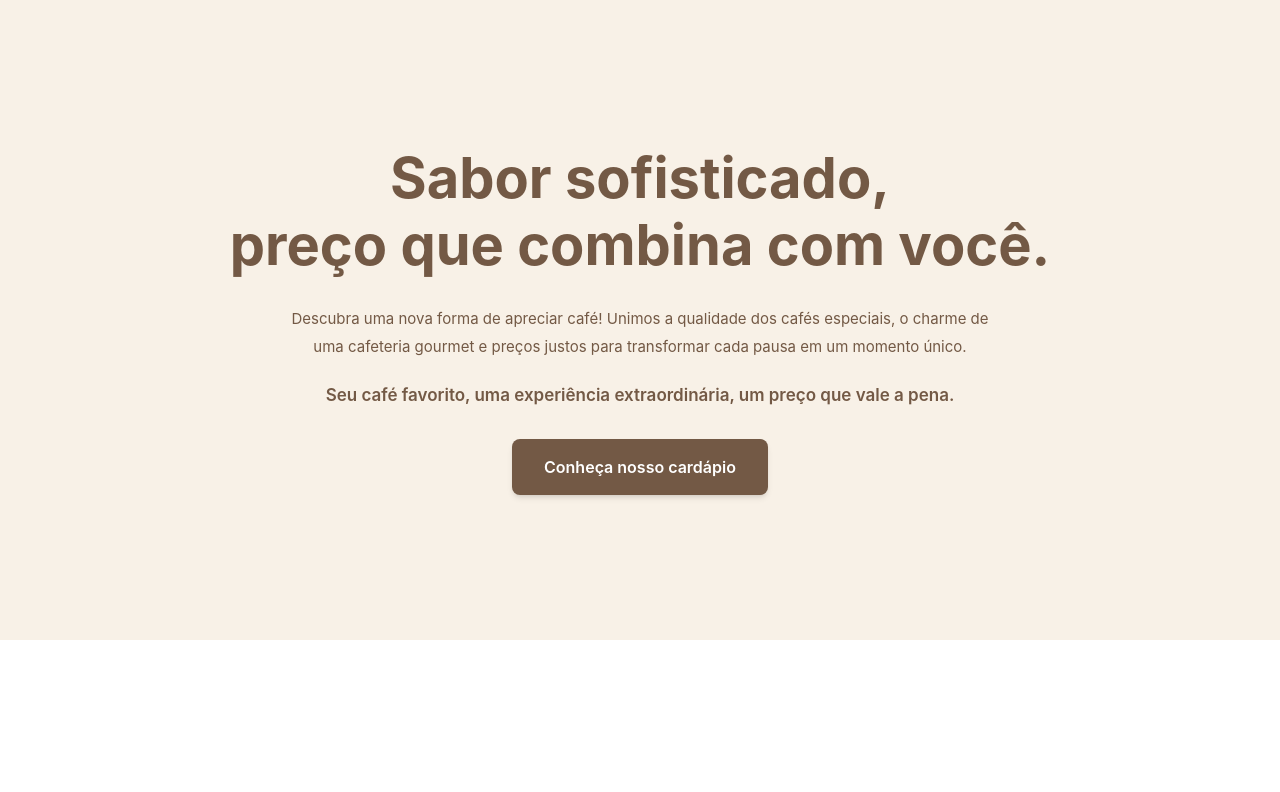
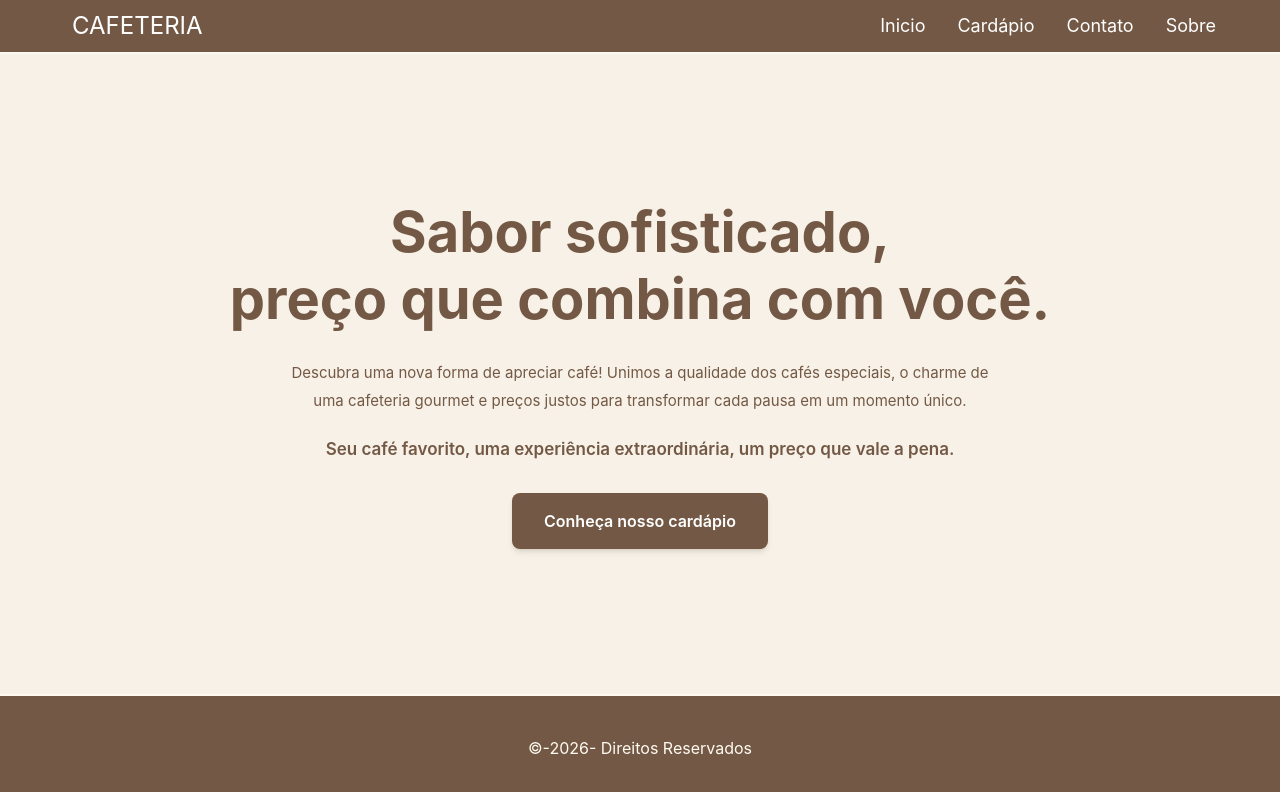
Before and after one commit to Pentacode-FIAP/cafeteria, a React (Vite) app: page / in a window 1280 px wide. Shown: the top 792 px of the page. Built offline with nearby package versions, Linux system fonts and the light colour scheme.

Commit message:
Feat: codificando App.jsx e adicionando Rotas

```diff
--- a/src/App.jsx
+++ b/src/App.jsx
@@ -1,12 +1,27 @@
-import Cardapio from "./pages/Cardapio"
-import Home from "./pages/Home"
-
+import { BrowserRouter as Router, Routes, Route } from "react-router-dom"
+import Header from './components/Header'
+import Footer from './components/Footer'
+import Home from './pages/Home'
+import Cardapio from './pages/Cardapio'
+import Sobre from './pages/Sobre'
+import Contato from './pages/Contato'
+import Error from './pages/Error'
 
 const App = () => {
   return (
-    <div>
-      <Home/>
-    </div>
+    <Router>
+      <div className="min-h-screen flex flex-col justify-between bg-[#fffaf1]">
+        <Header />
+        <Routes>
+          <Route path="/" element={<Home />} />
+          <Route path="/cardapio" element={<Cardapio />} />
+          <Route path="/sobre" element={<Sobre />} />
+          <Route path="/contato" element={<Contato />} />
+          <Route path="*" element={<Error />} />
+        </Routes>
+        <Footer />
+      </div>
+    </Router>
   )
 }
 
```
